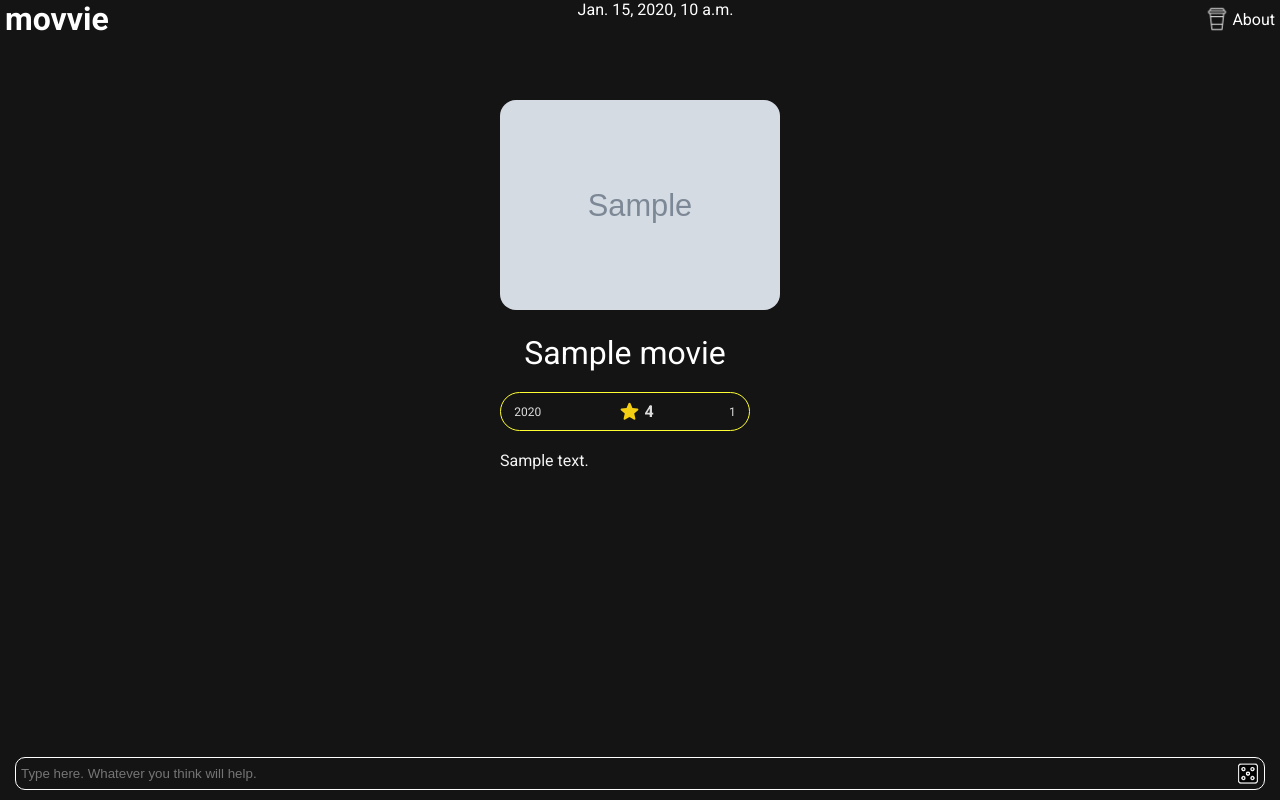
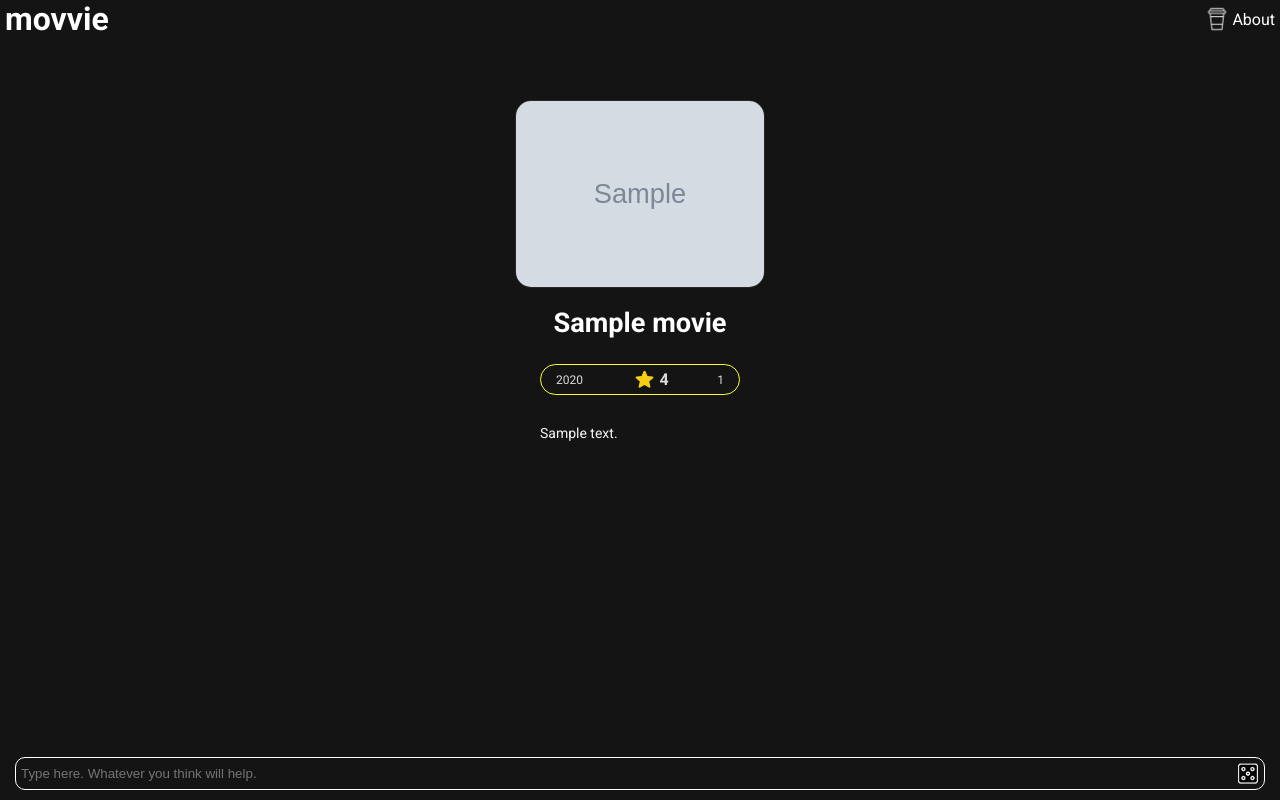
Before and after one commit to Ravdar/movie-recommender, a Django app: template mainapp/templates/mainapp/refactored.html in a window 1280 px wide. Run offline with Django 4.2, Linux system fonts and the light colour scheme; tables that the repository leaves empty hold one stand-in row (values such as "Sample post"); the template is opened without the code that fills it: values that come from a table or form of the project are taken from there, most other values are stand-ins (such as "Sample title", 1, 10 or a date in 2020); grey boxes marked "Sample" are stand-in pictures; parts of the project's set-up code (start-up, migrations or seed data) failed here and were passed over; some libraries are stand-ins or nearby versions.

Commit message:
elementheight js function adjustments, going back to old design

```diff
--- a/mainapp/static/main_view.js
+++ b/mainapp/static/main_view.js
@@ -5,7 +5,9 @@ var staticBaseUrl = "{% static '' %}";
 
 function justifyHeight(className) {
 
+    console.log("function ran")
     var elements = document.querySelectorAll(className);
+    console.log(elements)
     var maxElementHeight = 0;
 
     elements.forEach(function (element) {
@@ -18,6 +20,20 @@ function justifyHeight(className) {
         element.style.height = maxElementHeight + 'px';
     });
 }
+
+
+function handleResize() {
+    if (window.innerWidth >= 1450) {
+        justifyHeight('.title-container');
+        justifyHeight('.platforms-container');
+    }
+}
+
+// Initial call
+handleResize();
+
+// Real time resizing
+window.addEventListener('resize', handleResize)
 
 function pickRandomMovies() {
     var form = document.getElementById("prompt-form");
@@ -80,6 +96,7 @@ function pickRandomMovies() {
     form.submit();
     textField.value = ""
 
+
     mainContent.style.display = 'none'
     loadingScreen.style.display = 'flex'
 }
@@ -123,8 +140,6 @@ function hideTooltip(tooltip) {
 
 const promptIdea = document.querySelector(".prompt-examples");
 
-console.log(promptIdea)
-
 promptIdeasList = ["I like Ryan Gosling",
     "Some thriller from Sweden",
     "I enjoy superhero movies, but don't like Marvel",
@@ -161,8 +176,10 @@ colorsList = ['rgb(255,255,0)', 'rgb(0,255,255)', 'rgb(0,255,0)', 'rgb(255,0,205
 let currentIndex = 0;
 
 setInterval(() => {
-    var selectedIdea = promptIdeasList[Math.floor(Math.random() * promptIdeasList.length)];
-    promptIdea.textContent = selectedIdea;
-    currentIndex = (currentIndex + 1) % colorsList.length;
-    promptIdea.style.color = colorsList[currentIndex];
+    if (promptIdea !== null) {
+        var selectedIdea = promptIdeasList[Math.floor(Math.random() * promptIdeasList.length)];
+        promptIdea.textContent = selectedIdea;
+        currentIndex = (currentIndex + 1) % colorsList.length;
+        promptIdea.style.color = colorsList[currentIndex];
+    }
 }, 1000);
--- a/mainapp/static/styles_refactored.css
+++ b/mainapp/static/styles_refactored.css
@@ -87,6 +87,7 @@
 :root {
     /*COLORS*/
     --BLACK: rgb(20, 20, 20);
+    --BRIGHT-BLACK: rgb(40, 40, 40);
     --YELLOW: rgb(255, 255, 51);
     --AQUA: rgb(10, 255, 255);
     --GREEN: rgb(22, 245, 41);
@@ -180,8 +181,10 @@ form button {
 }
 
 .center {
+    display: flex;
     justify-content: center;
     text-align: center;
+    align-items: center;
 }
 
 .hero-section {
@@ -260,7 +263,6 @@ form button {
 }
 
 .movie-container {
-    display: flex;
     max-width: 280px;
     flex-direction: column;
     width: calc(100% - 30px);
@@ -287,13 +289,25 @@ form button {
 
 .movie-poster {
     border-radius: 1em;
-    width: 280px;
+    width: 250px;
     height: auto;
-    margin-bottom: 20px;
+    border: 0.5px solid var(--BRIGHT-BLACK)
+}
+
+.movie-info {
+    height: fit-content;
+    flex-direction: column;
+
+}
+
+.title-container {
+    text-align: center;
+    margin: 15px 0px;
 }
 
 .movie-title {
-    font-size: 2em;
+    font-size: 1.7em;
+    font-weight: bold;
 }
 
 /* .movie-title:hover{} */
@@ -301,20 +315,19 @@ form button {
 .year-rating-length {
     display: flex;
     justify-content: space-between;
-    padding: 0.5em 1.1em;
-    border-radius: 2em;
+    padding: 2px 15px;
+    border-radius: 99em;
     align-items: center;
-    margin-top: 20px;
-    margin-bottom: 20px;
+    margin: 10px 0px;
+    max-height: 32px;
     font-size: 0.75em;
-    color: gainsboro
+    color: gainsboro;
+    width: 200px;
 }
 
 .movie-rating-container {
     font-size: 1rem;
-    display: flex;
     text-align: center;
-    align-items: center;
     font-weight: bold;
 }
 
@@ -346,18 +359,22 @@ form button {
 }
 
 .platforms-container {
+    margin-top: 5px;
     margin-bottom: 15px;
 }
 
 .platforms-container img {
-    border-radius: 2px;
-    border: 0.5px solid grey;
+    border-radius: 5px;
+    border: 0.5px solid var(--BRIGHT-BLACK);
     margin-right: 1px;
 }
 
 .description {
     text-align: left;
     color: whitesmoke;
+    hyphens: auto;
+    font-size: 14px;
+    width: 200px;
 }
 
 /* WIDE SCREENS */
@@ -366,24 +383,37 @@ form button {
 
     main {
         width: calc(100vw - 60px);
+        justify-content: center;
+    }
+
+    form {
+        width: min(80%, 1000px)
     }
 
     .results-container {
         justify-content: center;
         width: calc(100%);
-        display: flex;
         flex-direction: row;
         align-items: start;
+        margin-top: 0px;
     }
 
     .movie-container {
-        margin-right: 25px;
+        margin-right: 20px;
         top: 0;
         width: calc(100vw / 7);
-        overflow: auto;
+        max-width: 237px;
+        margin-bottom: 0px;
     }
 
     .movie-poster {
         width: 100%;
     }
+
+    .description {
+        max-height: 160px;
+        overflow: auto;
+    }
+
+
 }
--- a/mainapp/templates/mainapp/refactored.html
+++ b/mainapp/templates/mainapp/refactored.html
@@ -24,7 +24,6 @@
         <a href="{% url 'mainapp:main_view_url' %}">
             <h1 class="logotext">movvie</h1>
         </a> <!-- Later switch to img element -->
-        {{processing_time}}
         <div>
             <img src="{% static 'coffee.png' %}" alt="Support me" width="30" height="30">
             <p>About</p>
@@ -55,17 +54,19 @@
             <div id="movie{{forloop.counter}}" class="movie-container center">
                 <a href="{{movie.Link}}"><img class="movie-poster" src="{{movie.Poster}}" alt="{{movie.Title}}"
                         width="350" height="450" loading="lazy"></a>
-                <div class="movie-info">
-                    <a href="{{movie.Link}}" class="movie-title {{forloop.counter}}">{{movie.Title}}</a>
+                <div class="movie-info center">
+                    <div class="title-container center">
+                        <a href="{{movie.Link}}" class="movie-title {{forloop.counter}}">{{movie.Title}}</a>
+                    </div>
                     <div class="year-rating-length border{{forloop.counter}}">
                         <div>{{movie.Year}}</div> <!-- Should I use div here? Or rather span on p? -->
                         <div class="movie-rating-container center">
                             <img src="{% static 'rating_star.svg' %}" width="25" height="25" loading="lazy">
-                            <div class="movie-rating-container center">{{movie.Rating}}</div>
+                            <div class="center">{{movie.Rating}}</div>
                         </div>
                         <div>{{movie.Length}}</div>
                     </div>
-                    <div class="platforms-container">
+                    <div class="platforms-container center">
                         {% for platform in movie.Platforms %}
                         <img src="{{platform}}" alt="{{platform}}" class="streaming-icon" loading="lazy" width="35"
                             height="35">
@@ -76,8 +77,6 @@
                 </div>
             </div>
             {% endfor %}
-            <script>justifyHeight('.movie-title');
-                justifyHeight('.platforms-container')</script>
         </div>
         {% endif %}
     </main>
@@ -97,9 +96,9 @@
         {{prompt_form.text|add_class:"prompt-inputbox"|attr:"placeholder:Type here. Whatever you think will help."}}
         <div class="random-button-container">
             <div id="random-tooltip" class="random-tooltip">Draw random movies</div>
-            <button class="random-button"><img src="{% static 'random_button.png' %}" alt="Random button" wdith="20"
-                    height="20" clicked="0" onmouseover="showTooltip('random-tooltip')"
-                    onmouseout="hideTooltip('random-tooltip')" onclick="pickRandomMovies()"></button>
+            <button class="random-button" clicked="0" onmouseover="showTooltip('random-tooltip')"
+                onmouseout="hideTooltip('random-tooltip')" onclick="pickRandomMovies()"><img
+                    src="{% static 'random_button.png' %}" alt="Random button" wdith="20" height="20"></button>
         </div>
     </form>
 
```
